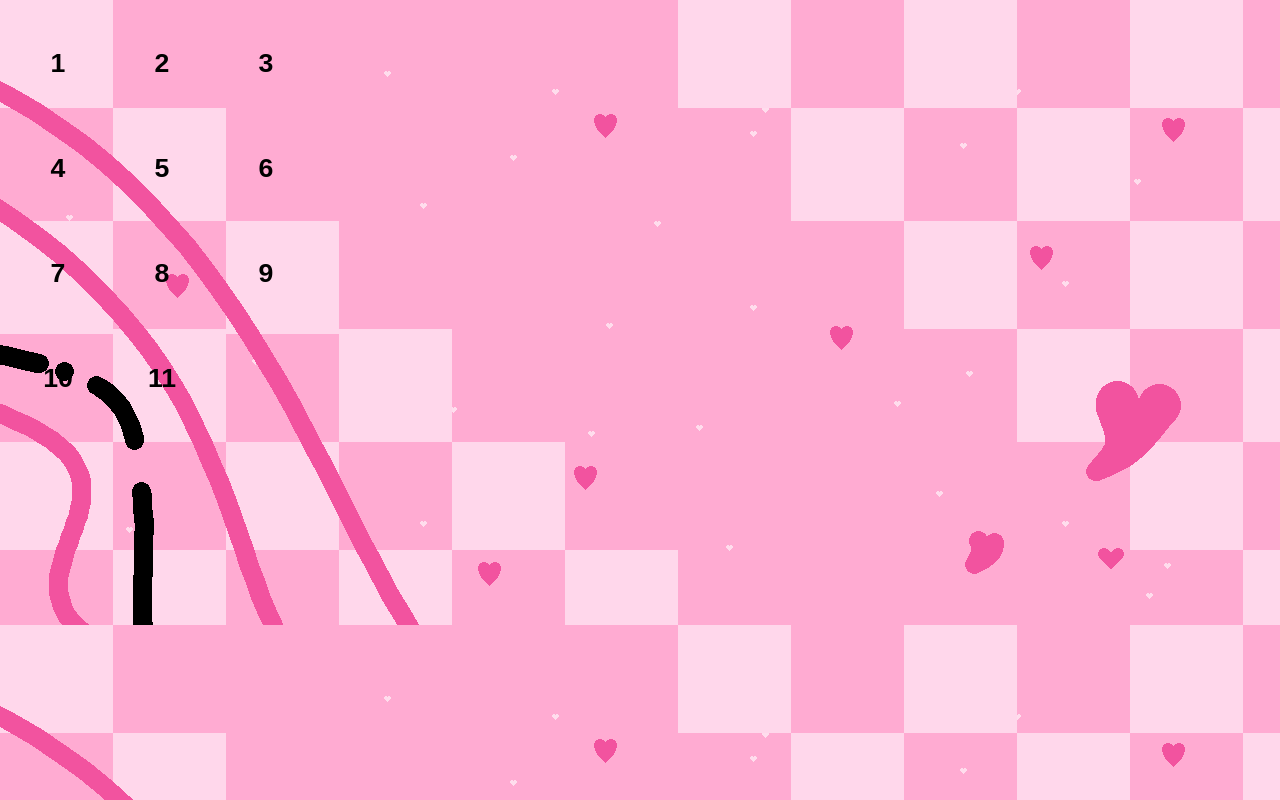
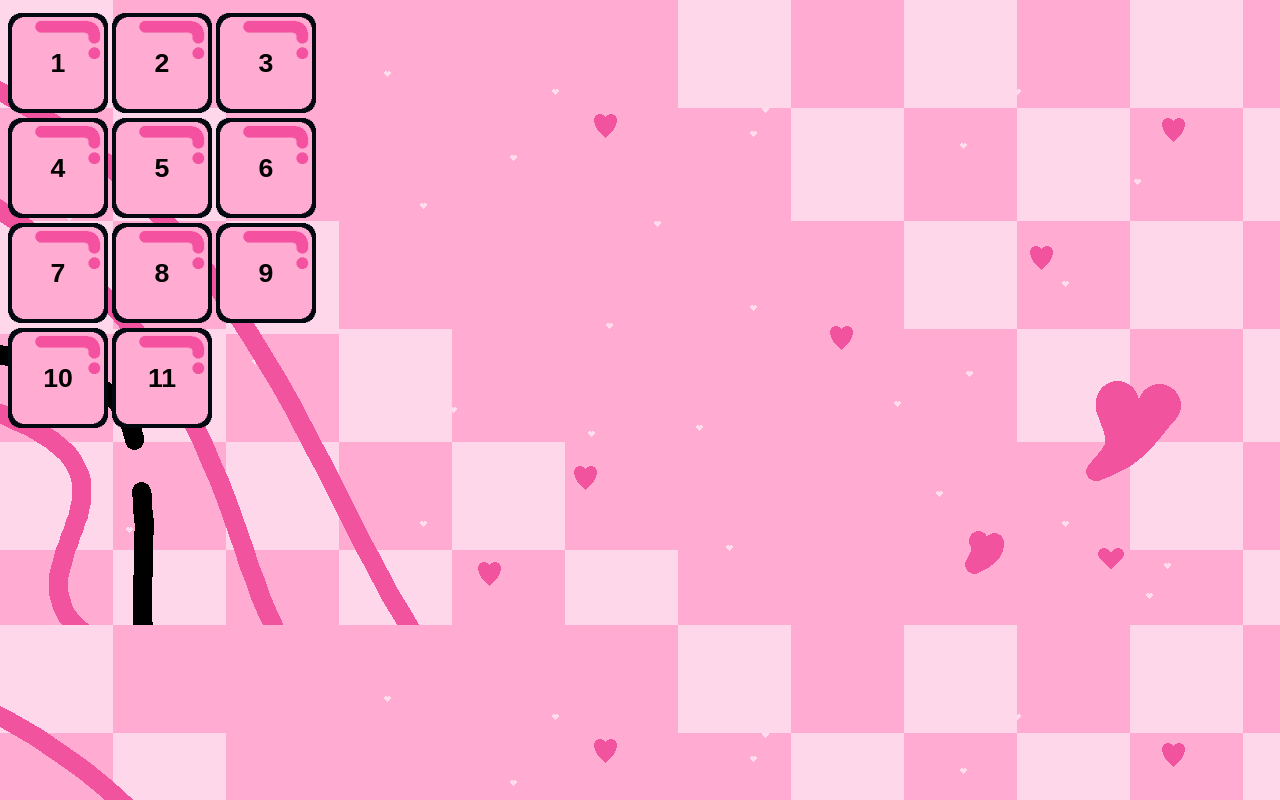
Before and after one commit to XMegaLatiosX/nan-speen, a plain HTML site: page index.html in a window 1280 px wide. Drawn offline with Linux system fonts and the light colour scheme.

Commit message:
Update 2-style.css

```diff
--- a/2-style.css
+++ b/2-style.css
@@ -8,7 +8,7 @@ button {
     border: none;
     width: 100px;
     height: 100px;
-    background-image: url(imgs/BTN BG.gif);
+    background-image: url(/imgs/BTN_BG.gif);
     background-size: cover;
 }
 
```
